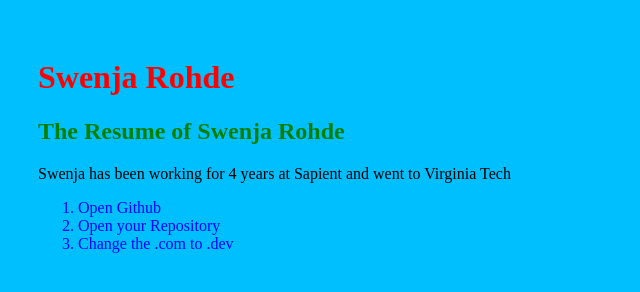
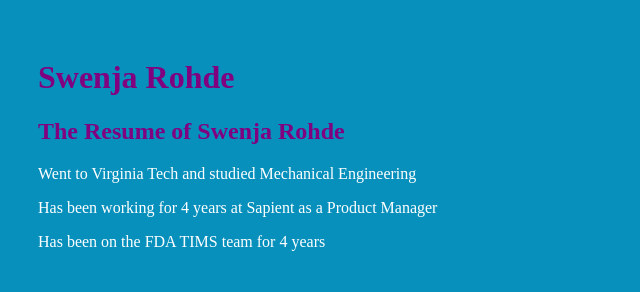
Before and after one commit to swenja15/swenja15, a plain HTML site: page index.html in a window 1280 px wide. Shown: the whole page, without its empty margins (0-640 px from the left). Drawn offline with Linux system fonts and the light colour scheme.

Commit message:
update styles

```diff
--- a/index.html
+++ b/index.html
@@ -18,13 +18,11 @@
 <body>
   <h1 id="title">Swenja Rohde</h1>
   <h2>The Resume of Swenja Rohde</h2>
-  <p>Swenja has been working for 4 years at Sapient and went to Virginia Tech</p>
+  <p>Went to Virginia Tech and studied Mechanical Engineering</p>
+  <p>Has been working for 4 years at Sapient as a Product Manager</p>
+  <p>Has been on the FDA TIMS team for 4 years</p>
 
-  <ol>
-    <li class="blue">Open Github</li>
-    <li class="blue">Open your Repository</li>
-    <li class="blue">Change the .com to .dev</li>
-  </ol>
+
 
 </body>
 
--- a/styles.css
+++ b/styles.css
@@ -1,17 +1,14 @@
 #title {
-    color: red;
+    color: purple;
 }
 
-.blue{
-    color: blue;
-}
 
 h2{
-    color: green;
+    color: purple;
 }
 
 body{
-    background-color: deepskyblue;
-    color: black;
+    background-color: rgb(8, 144, 189);
+    color: white;
     padding: 30px;
 }
```
